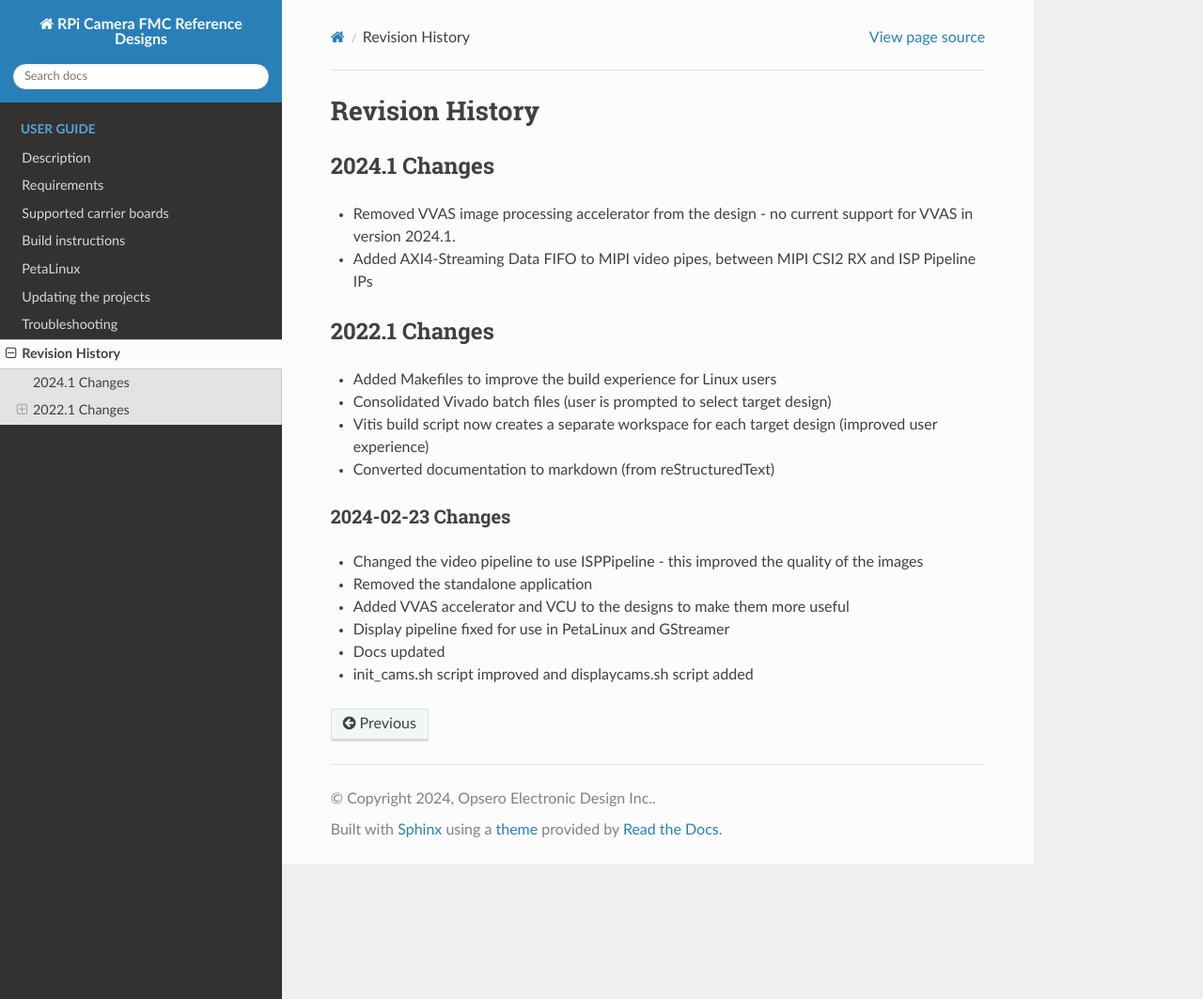
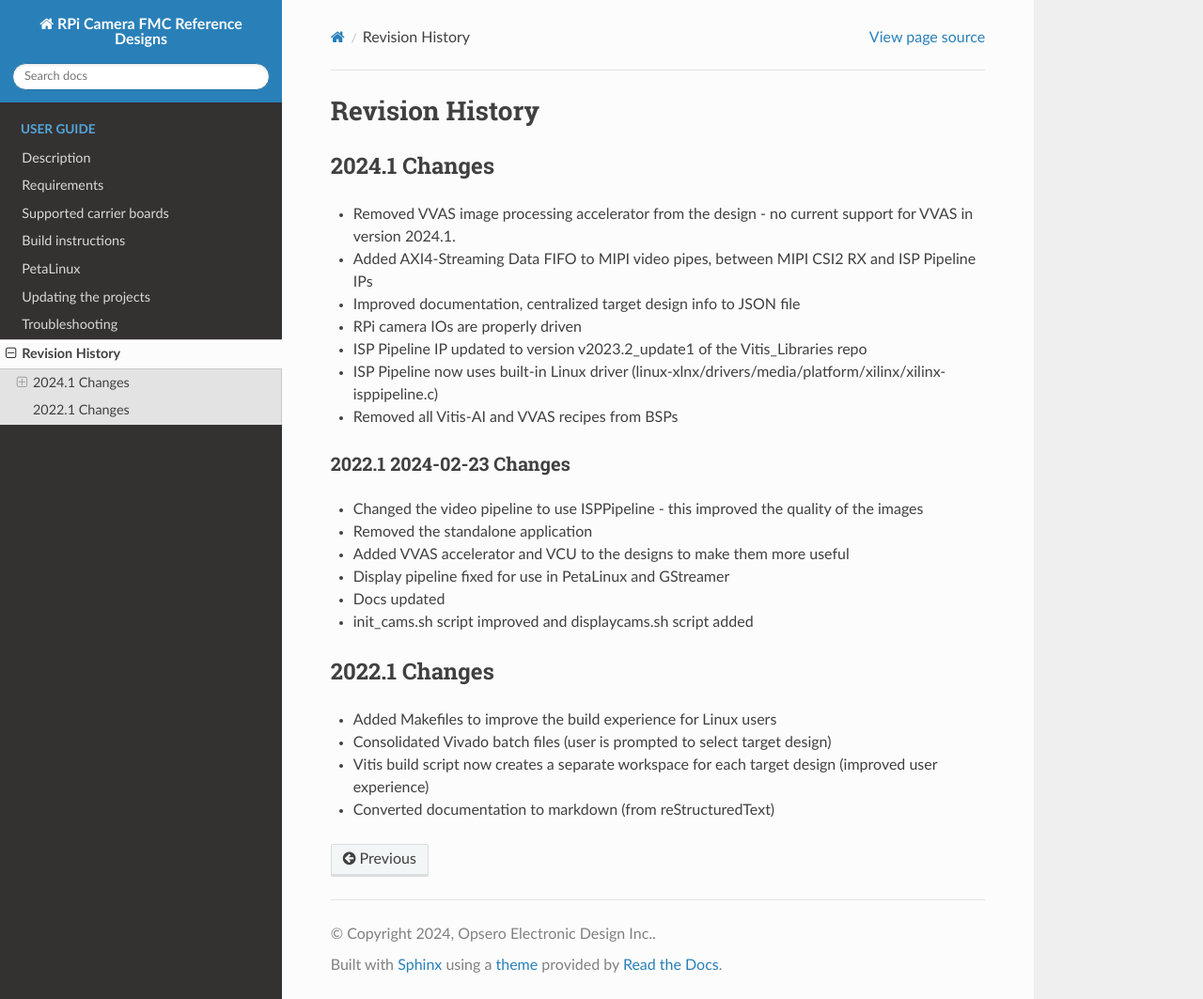
Before and after one commit to fpgadeveloper/rpi-camera-fmc, a Sphinx documentation site: the page built from docs/source/revision_history.md, in a window 1280 px wide and 1063 px high. Shown: the whole window at 94% size. Built offline with Sphinx 7.4.7 and the Read the Docs theme 3.1.0, drawn with Linux system fonts in a browser that asks for light colours.

Commit message:
* updated docs

```diff
--- a/docs/source/revision_history.md
+++ b/docs/source/revision_history.md
@@ -5,6 +5,20 @@
 * Removed VVAS image processing accelerator from the design - no current support for VVAS in version
   2024.1.
 * Added AXI4-Streaming Data FIFO to MIPI video pipes, between MIPI CSI2 RX and ISP Pipeline IPs
+* Improved documentation, centralized target design info to JSON file
+* RPi camera IOs are properly driven
+* ISP Pipeline IP updated to version v2023.2_update1 of the Vitis_Libraries repo
+* ISP Pipeline now uses built-in Linux driver (linux-xlnx/drivers/media/platform/xilinx/xilinx-isppipeline.c)
+* Removed all Vitis-AI and VVAS recipes from BSPs
+
+### 2022.1 2024-02-23 Changes
+
+* Changed the video pipeline to use ISPPipeline - this improved the quality of the images
+* Removed the standalone application
+* Added VVAS accelerator and VCU to the designs to make them more useful
+* Display pipeline fixed for use in PetaLinux and GStreamer
+* Docs updated
+* init_cams.sh script improved and displaycams.sh script added
 
 ## 2022.1 Changes
 
```
Also changed, not shown: other parts of docs/source/revision_history.md (+0 -9 lines), README.md (+13 -2 lines).
